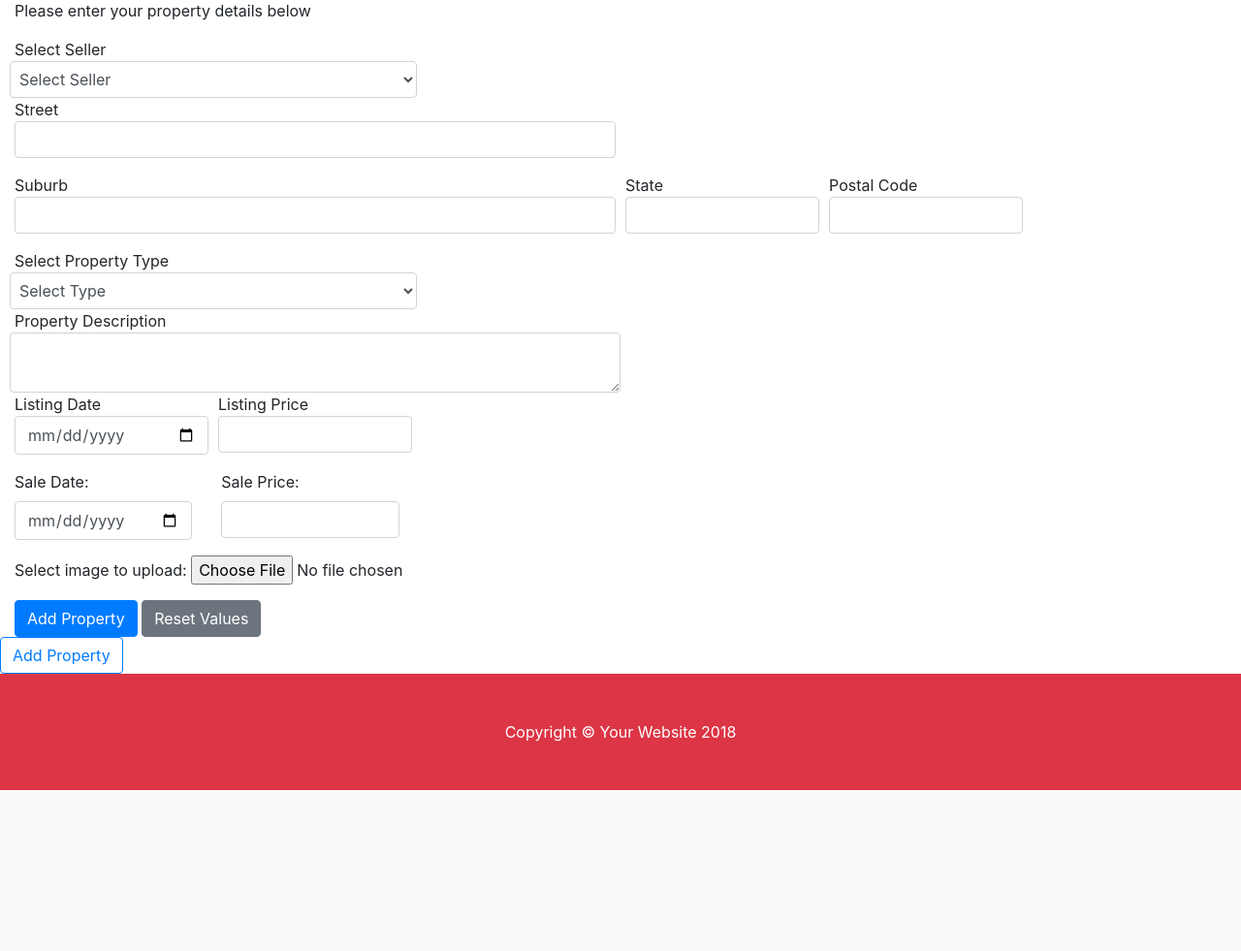
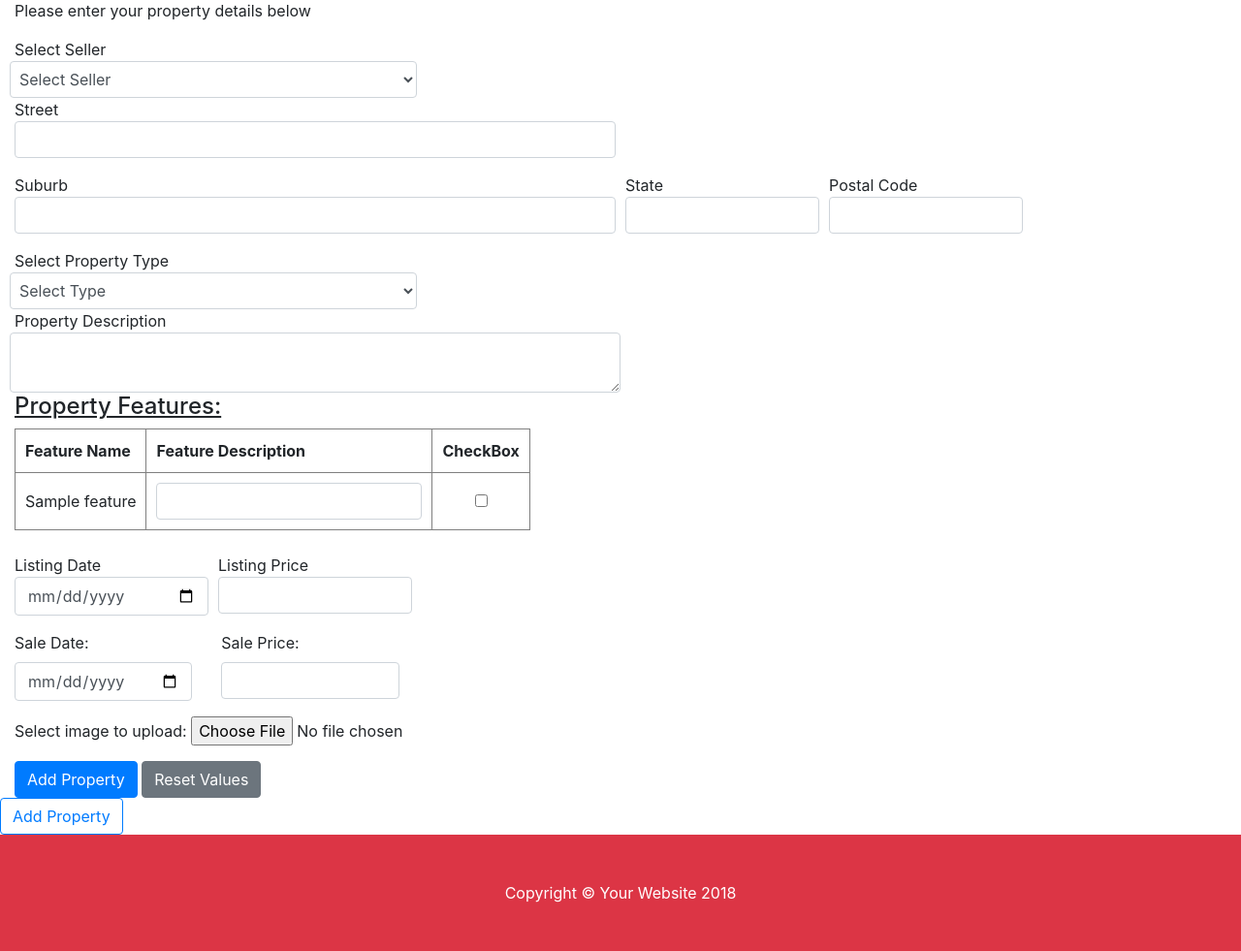
Before and after one commit to niyatiMonash/FIT2104_Assignment2, a PHP site: page /add-properties.php in a window 1280 px wide. Shown: the part 215-1196 px from the top of the page at 97% size. Before the commit the page ends 1030 px from the top, so only its background shows below. Run offline with PHP 8.4, Linux system fonts and the light colour scheme; the visitor is signed in with stand-in values (Sample User, id 1); tables that the repository leaves empty hold one stand-in row (values such as "Sample post"); data that the repository does not hold is empty.

Commit message:
minor code fixes

```diff
--- a/add-properties.php
+++ b/add-properties.php
@@ -35,7 +35,8 @@ $results = mysqli_query($conn, $query2);
 <body>
 <nav class="navbar fixed-top navbar-expand-lg navbar-light bg-light fixed-top">
     <div class="container-fluid">
-        <a class="navbar-brand" href="index.php">Ruthless Real Estate</a><div>Welcome <?php echo $_SESSION['login_user'] ?></div>
+        <a class="navbar-brand" href="index.php">Ruthless Real Estate</a>
+        <div>Welcome <?php echo $_SESSION['login_user'] ?></div>
         <button class="navbar-toggler navbar-toggler-right" type="button" data-toggle="collapse"
                 data-target="#navbarResponsive" aria-controls="navbarResponsive" aria-expanded="false"
                 aria-label="Toggle navigation">
@@ -175,8 +176,38 @@ $results = mysqli_query($conn, $query2);
         Property Description
         <div class="form-row">
             <textarea name="property_desc" class="form-control col-6"> </textarea>
+        </div>
 
+        <div class="property-features">
+            <h4><u>Property Features:</u></h4>
+            <table border="1" cellpadding="10">
+                <thead>
+                <tr>
+                    <th scope="col">Feature Name</th>
+                    <th scope="col">Feature Description</th>
+                    <th scope="col">CheckBox</th>
+                </tr>
+                </thead>
+                <tbody>
+                <?php
+                $query3 = "SELECT * FROM feature ORDER BY feature_name ";
+                $result3 = $conn->query($query3);
 
+                while ($row3 = $result3->fetch_assoc()) {
+                    ?>
+                    <tr>
+                        <td><?php echo $row3["feature_name"] ?></td>
+                        <td><input type="text" name="<?php echo $row3["feature_id"]; ?>" class="form-control"></td>
+                        <td align="center">
+                            <input type="checkbox" name="check[]" value="<?php echo $row3["feature_id"]; ?>">
+                        </td>
+                    </tr>
+                    <?php
+                }
+                ?>
+                </tbody>
+            </table>
+            </br>
         </div>
 
         <div class="form-row">
--- a/update-properties.php
+++ b/update-properties.php
@@ -120,7 +120,7 @@ $result3 = $conn->query($query3);
         break;
 
     case "ConfirmDelete":
-        $query = "DELETE FROM property WHERE property_id =" . $_GET["property_id"];
+        $query = "DELETE FROM property WHERE property_id =".$_GET["property_id"];
         if ($conn->query($query)) {
             ?>
             The following property record has been successfully deleted<br/>
@@ -333,7 +333,7 @@ case "ConfirmUpdate":
         echo "Sorry, your file was not uploaded.";
     } else {
         if (!empty($_POST['check'])) {
-            $query5 = "DELETE FROM property_feature WHERE property_id =" . $_GET["property_id"];
+            $query5 = "DELETE FROM property_feature WHERE property_id =".$_GET["property_id"];
             $conn->query($query5);
             foreach ($_POST['check'] as $feature_id) {
                 if (isset($_POST['check'])) {
```
Also changed, not shown: properties.php (+10 -0 lines). Lines whose indentation alone changed are shown as unchanged.
